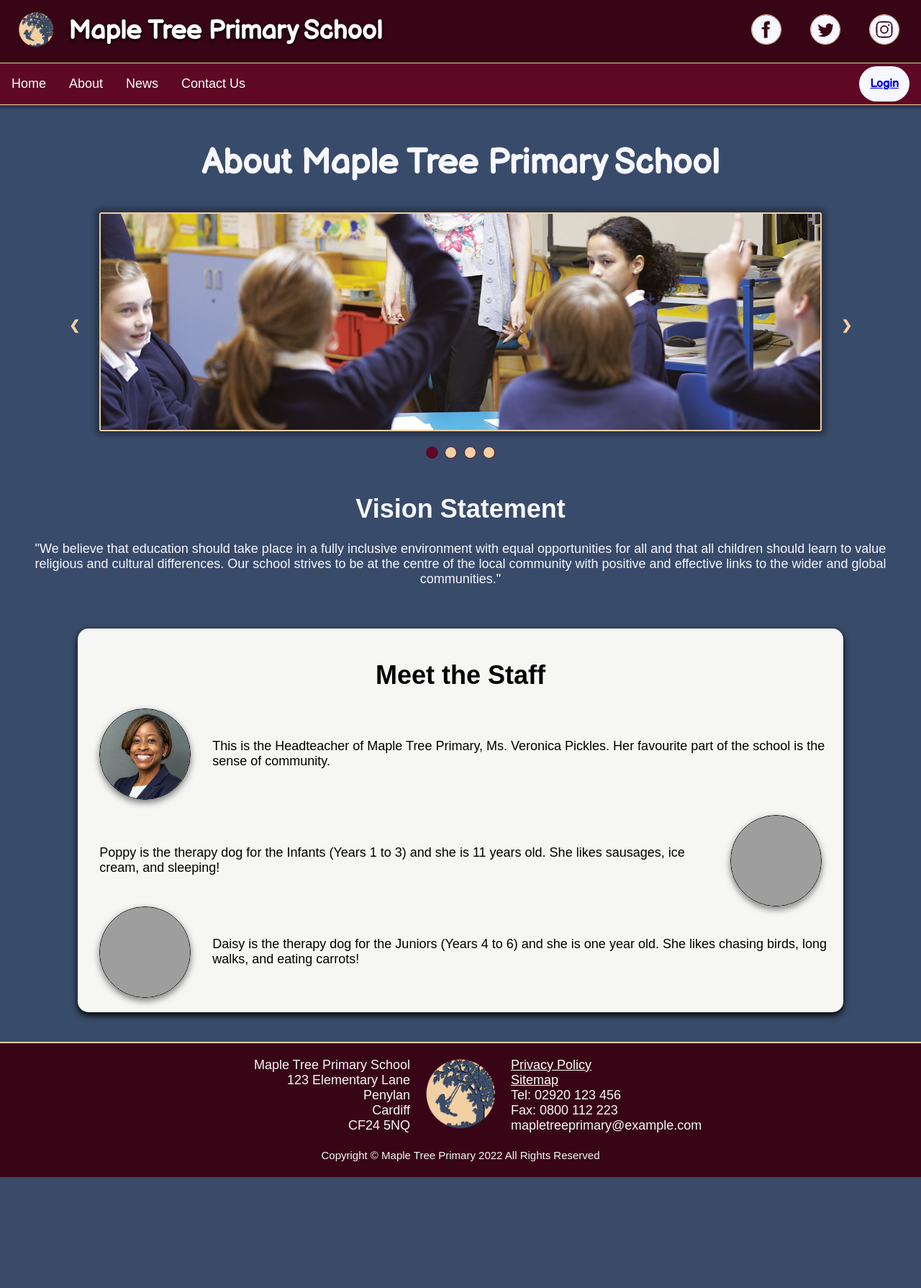
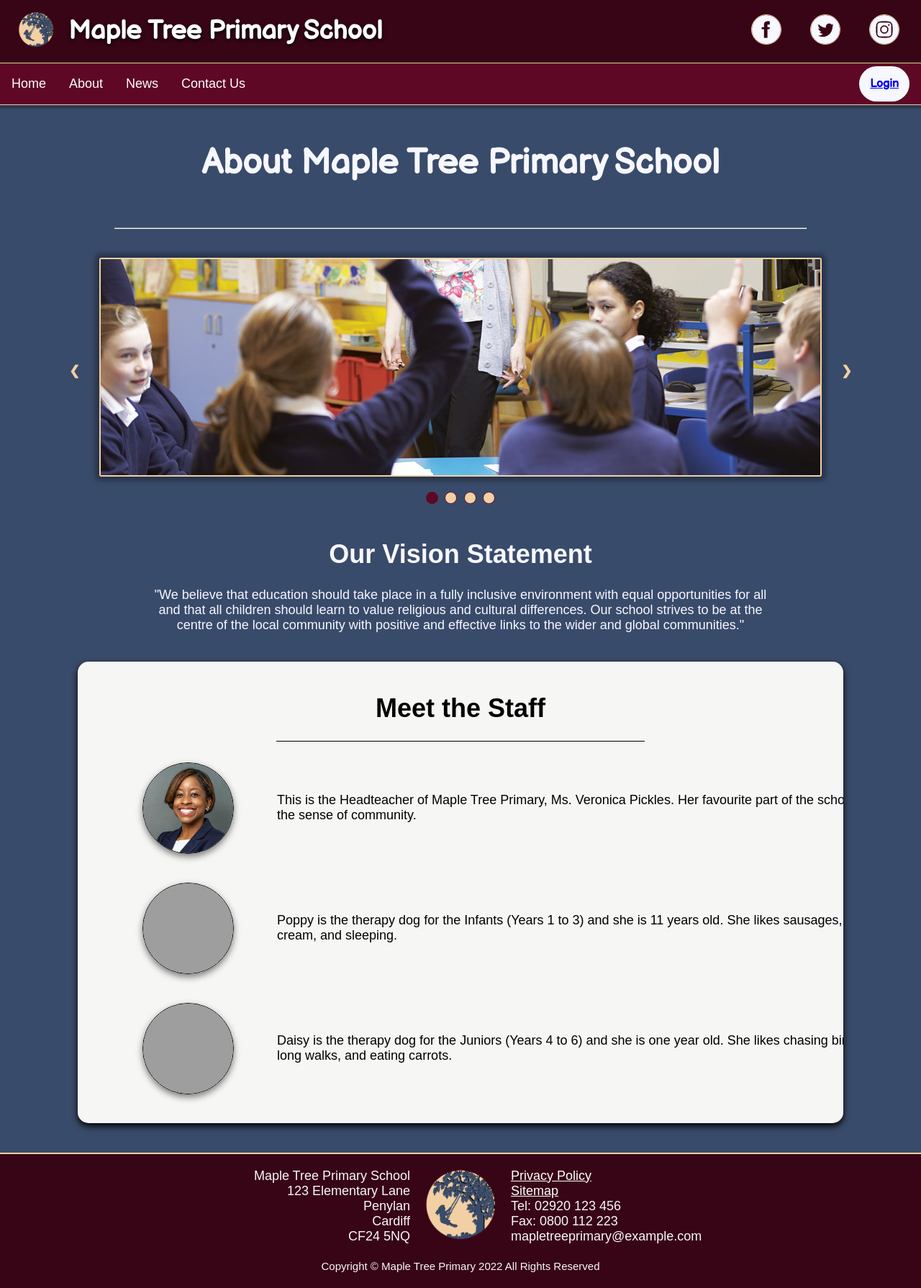
Before and after one commit to modjw/u10-a2, a PHP site: page /about.php in a window 1280 px wide. Shown: the whole page at 72% size. Before the commit the page ends 1635 px from the top, so only its background shows below. Run offline with PHP 8.4, Linux system fonts and the light colour scheme; grey boxes are pictures that could not be loaded.

Commit message:
styling about us page

```diff
--- a/about.php
+++ b/about.php
@@ -29,7 +29,10 @@
 <?php include ("include/header.php"); ?>
 <?php include ("include/navbar.php"); ?>
 
-<div class="page-header"><h1>About Maple Tree Primary School</h1></div>
+<div class="page-header">
+    <h1>About Maple Tree Primary School</h1>
+</div>
+<hr class="page-hr">
 
 <div class="carousel">
         <div class="carousel-photo fade">
@@ -65,8 +68,8 @@
     <div class="headteacher-welcome-container">
 
             <div class="welcome-text">
-                <h1 class="center-text">Vision Statement</h1>
-                <p class="center-text">"We believe that education should take place in a fully inclusive environment with equal opportunities for all and that all children should learn to value religious and cultural differences. Our school strives to be at the centre of the local community with positive and effective links to the wider and global communities."</p>
+                <h1 class="center-text">Our Vision Statement</h1>
+                <p class="center-p">"We believe that education should take place in a fully inclusive environment with equal opportunities for all and that all children should learn to value religious and cultural differences. Our school strives to be at the centre of the local community with positive and effective links to the wider and global communities."</p>
             </div>
 
     </div>
@@ -74,18 +77,18 @@
     <div class="headteacher-welcome-container">
         <div class="head-welcome-block">
             <h1 class="center-text">Meet the Staff</h1>
+            <hr>
             <div class="meet-row-left">
                 <img src="images/headteacher.png" class="staff-photo" height="125" width="125">
                 <span> This is the Headteacher of Maple Tree Primary, Ms. Veronica Pickles. Her favourite part of the school is the sense of community.</span>
             </div>
-            <br>
-            <div class="meet-row-right">
-                <span> Poppy is the therapy dog for the Infants (Years 1 to 3) and she is 11 years old. She likes sausages, ice cream, and sleeping!</span>
+            <div class="meet-row-left">
                 <img src="images/dog1.png" class="staff-photo" height="125" width="125">
+                <span> Poppy is the therapy dog for the Infants (Years 1 to 3) and she is 11 years old. She likes sausages, ice cream, and sleeping.</span>
             </div>
             <div class="meet-row-left">
                 <img src="images/dog2.png" class="staff-photo" height="125" width="125">
-                <span> Daisy is the therapy dog for the Juniors (Years 4 to 6) and she is one year old. She likes chasing birds, long walks, and eating carrots!</span>
+                <span> Daisy is the therapy dog for the Juniors (Years 4 to 6) and she is one year old. She likes chasing birds, long walks, and eating carrots.</span>
             </div>
         </div>
     </div>
--- a/styles/style.css
+++ b/styles/style.css
@@ -135,12 +135,17 @@ body {
 
 .page-header {
   text-align: center;
-  padding-top: 20px;
+  padding: 20px;
   font-family: Balsamiq Sans;
 }
 
 .page-header h1 {
   font-size: 48px;
+}
+
+.page-hr {
+  width: 75%;
+  color: #F2D0A4;
 }
 
 .main-img {
@@ -596,6 +601,16 @@ body {
   text-align: center;
 }
 
+.center-p {
+  width: 70%;
+  text-align: center;
+  margin: auto;
+}
+
+.statement-banner {
+  background-color:rgba(75, 7, 29, 0.8);
+}
+
 .head-welcome-block {
   background-color: #f6f6f4;
   width: 80%;
@@ -608,21 +623,28 @@ body {
   overflow: hidden;
 }
 
+.head-welcome-block hr {
+  width: 50%;
+  height: 1px;
+  border: none;
+  background-color:rgba(0, 0, 0, 1);
+}
+
 .meet-row-left {
   width: 100%;
   display: flex;
   align-items: center;
-  margin-left: 1%;
-  gap: 10px;
+  margin-left: 50px;
+  gap: 40px;
+  padding: 20px;
 }
 
 .meet-row-right {
   width: 100%;
   display: flex;
-  justify-content: right;
   align-items: center;
-  margin-left: 1%;
-  gap: 10px;
+  margin-left: 250px;
+  gap: 40px;
 }
 
 .staff-photo {
```
Also changed, not shown: images/playground.jpg (added).
